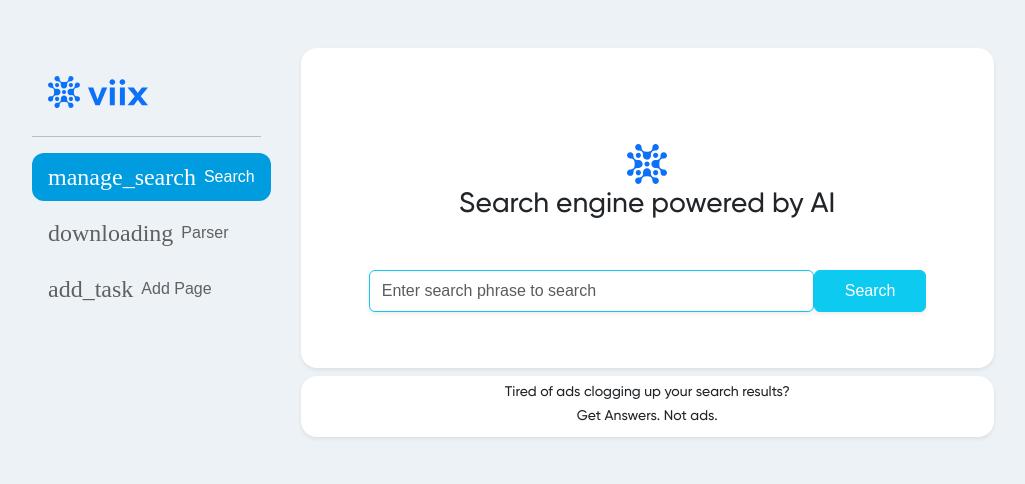
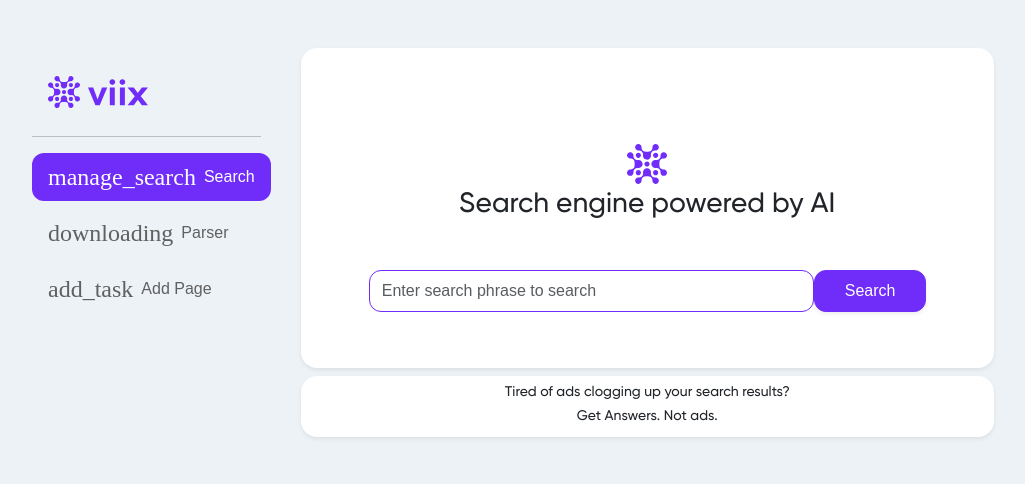
Before and after one commit to diixo/viix-ai, a Django app: page / in a window 1280 px wide. Shown: the top 484 px of the page, without its empty margins (66-1091 px from the left). Run offline with Django 5.2, Linux system fonts and the light colour scheme; some libraries are stand-ins or nearby versions; some web fonts are replaced.

Commit message:
violet stilization

```diff
--- a/core/app_main/static/app_main/assets/css/styles.css
+++ b/core/app_main/static/app_main/assets/css/styles.css
@@ -98,7 +98,7 @@ https://code.visualstudio.com/docs/
     /*--bs-blue-hover: #0c50d0;*/
 
 
-    --bs-violet-bg: #712cf9;
+    --bs-violet-bg: #702cf8;
     --bs-indigo: #6610f2;
     --bs-purple: #6f42c1;
 
@@ -147,6 +147,14 @@ https://code.visualstudio.com/docs/
   --bs-btn-active-color: var(--white);
   --bs-btn-active-bg: #5a23c8;
   --bs-btn-active-border-color: #5a23c8;
+}
+
+.border-violet {
+  border-color: var(--bs-violet-bg) !important;
+}
+
+.rounded-md {
+  border-radius: 0.75rem !important;
 }
 
 .btn-sky {
@@ -347,7 +355,7 @@ body {
 
 .nav-pills .nav-link.active, .nav-pills .show>.nav-link {
   color: var(--white);
-  background-color: var(--bs-sky);
+  background-color: var(--bs-violet-bg);
 }
 
 .nav .nav-item:hover .nav-link {
--- a/core/app_main/templates/app_main/ai-search.html
+++ b/core/app_main/templates/app_main/ai-search.html
@@ -34,12 +34,12 @@
             <div class="row justify-content-center">
 
                <div class="col-md-8 col-8 ps-0 pe-0" style="margin: 0">
-                  <input class="form-control border-info shadow-sm py-2" type="text" name="query" aria-label="default input example"
+                  <input class="form-control py-2 border-violet rounded-md" type="text" name="query" aria-label="default input example"
                      placeholder="Enter search phrase to search">
                </div>
 
                <div class="col-md-2 col-3 ps-0 pe-0">
-                  <button class="btn btn-info shadow-sm text-white py-2 theme-blue-hover" type="submit"
+                  <button class="btn btn-violet shadow-sm text-white py-2 theme-blue-hover rounded-md" type="submit"
                      style="width: 100%;">Search</button>
                </div>
             </div>
```
Also changed, not shown: core/app_main/static/app_main/logos/viix/viix-50.svg, core/app_main/static/app_main/logos/viix/viix-main.svg.
